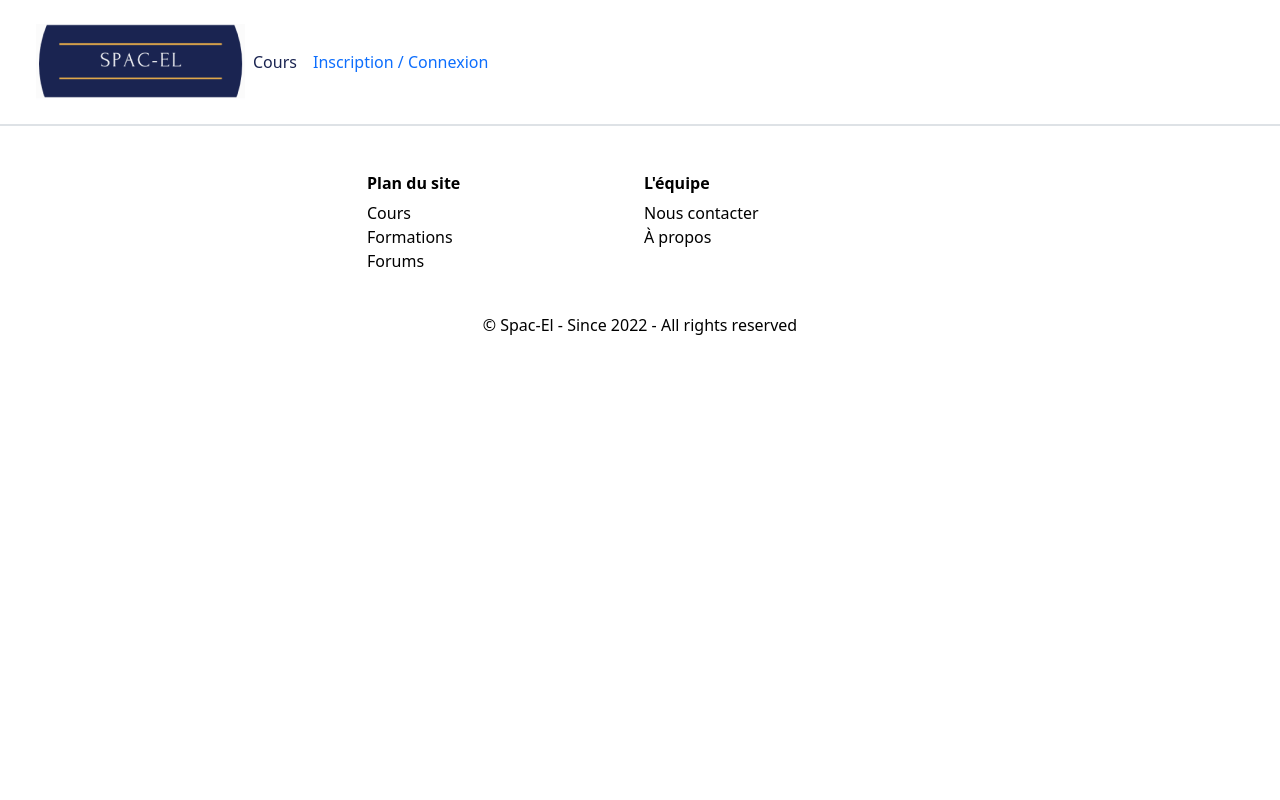
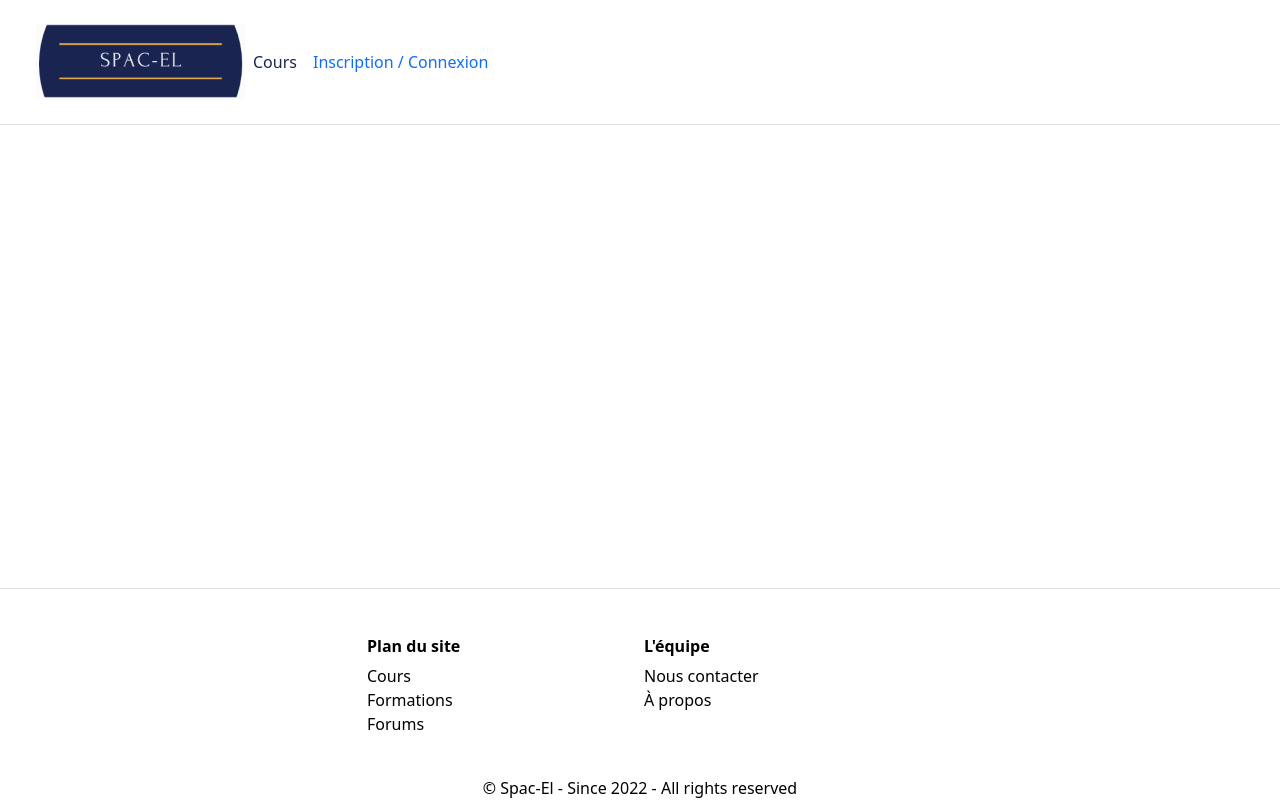
Before and after one commit to busra-a/ProjetTut, a PHP site: the page made by App/Templates/corps/footer.html in a window 1280 px wide. Run offline with PHP 8.4, Linux system fonts and the light colour scheme; the template is opened without the code that fills it, so the values that code supplies are empty.

Commit message:
le footer s'affiche vers le bas de la page

```diff
--- a/App/Templates/Accueil/accueil.php
+++ b/App/Templates/Accueil/accueil.php
@@ -44,7 +44,7 @@ $fields = sparql_field_array( $result );
 
 //afficher les données dans des cartes (?)
 ?>
-<div class="p-5 border-bottom">
+<div class="p-5">
     <h2 class="text-center">Catalogue des formations</h2>
             <?php
 
--- a/App/Templates/corps/footer.html
+++ b/App/Templates/corps/footer.html
@@ -1,5 +1,7 @@
+
+
 </div>
-<footer class="pt-5 border-top">
+<footer class="pt-5 border-top mt-auto">
     <div class="container">
         <div class="row">
             <div class="col-sm-12 col-md-5 col-lg-3">
@@ -17,11 +19,11 @@
                     <h6 class=" fw-bolder fs-6">Plan du site</h6>
                     <ul class="list-unstyled">
                         <li><a href="index.php?module=Cours"
-                                                  class="text-decoration-none text-reset">Cours</a></li>
+                               class="text-decoration-none text-reset">Cours</a></li>
                         <li><a href="index.php?module=Cours"
-                                                  class="text-decoration-none text-reset">Formations</a></li>
+                               class="text-decoration-none text-reset">Formations</a></li>
                         <li><a href="index.php?module=Forum"
-                                                  class="text-decoration-none text-reset">Forums</a></li>
+                               class="text-decoration-none text-reset">Forums</a></li>
                     </ul>
                 </div>
 
@@ -41,7 +43,7 @@
     <div class="container text-center mt-4">&copy; Spac-El - Since 2022 - All rights reserved</div>
 
 </footer>
+</div>
 <script src="./Assets/js/bootstrap.js"></script>
-</div>
 </body>
 </html>
--- a/App/Templates/corps/header.php
+++ b/App/Templates/corps/header.php
@@ -1,6 +1,6 @@
 <!DOCTYPE html>
 
-<html lang="fr">
+<html lang="fr" class="mh-100">
 
 <head>
     <meta charset="UTF-8">
@@ -11,6 +11,7 @@
 </head>
 
 <body class="text-black">
+<div class="d-flex flex-column min-vh-100">
     <header id="header">
 
         <nav class="navbar navbar-expand-lg border-bottom p-4">
```
Lines whose indentation alone changed are shown as unchanged.
